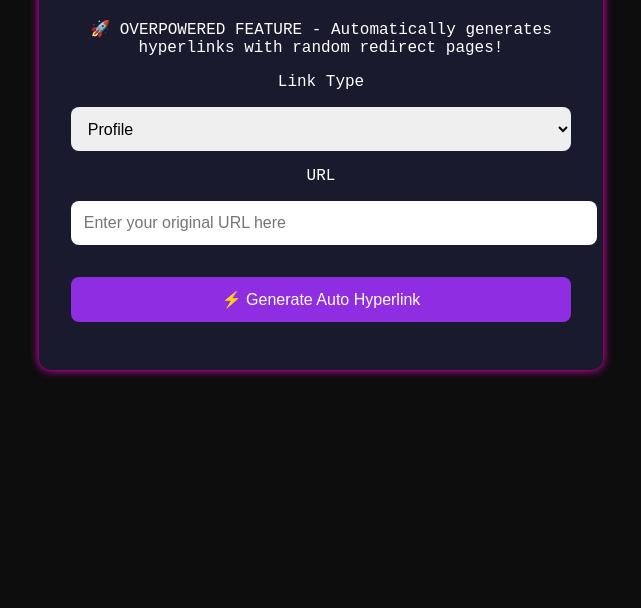
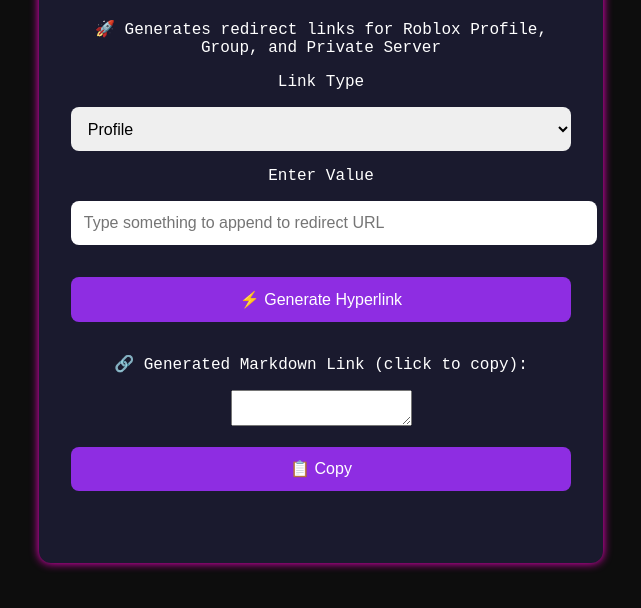
Before and after one commit to SHISUIOFFICIAL/shisuihyperlink, a plain HTML site: page index.html in a window 1280 px wide. Shown: the part 176-784 px from the top of the page, without its empty margins (319-960 px from the left). Drawn offline with Linux system fonts and the light colour scheme; a script that the page names is missing.

Commit message:
Update index.html

```diff
--- a/index.html
+++ b/index.html
@@ -1,28 +1,38 @@
 <!DOCTYPE html>
 <html lang="en">
 <head>
-  <meta charset="UTF-8">
+  <meta charset="UTF-8" />
   <title>Auto Hyperlink Generator</title>
-  <link rel="stylesheet" href="style.css">
+  <link rel="stylesheet" href="style.css" />
 </head>
 <body>
   <div class="container">
     <h1>⚡ AUTO HYPERLINK GENERATOR ⚡</h1>
-    <p>🚀 OVERPOWERED FEATURE - Automatically generates hyperlinks with random redirect pages!</p>
+    <p>🚀 Generates redirect links for Roblox Profile, Group, and Private Server</p>
 
     <label for="linkType">Link Type</label>
-    <select id="linkType">
+    <select id="linkType" onchange="updatePlaceholderAndExample()">
       <option value="profile">Profile</option>
       <option value="group">Group</option>
       <option value="privateServer">Private Server</option>
     </select>
 
-    <label for="urlInput">URL</label>
-    <input type="text" id="urlInput" placeholder="Enter your original URL here">
+    <label for="urlInput">Enter Value</label>
+    <input
+      type="text"
+      id="urlInput"
+      placeholder="Type something to append to redirect URL"
+    />
 
-    <button onclick="generateLink()">⚡ Generate Auto Hyperlink</button>
+    <button onclick="generateLink()">⚡ Generate Hyperlink</button>
 
-    <div id="result"></div>
+    <div id="resultBlock" class="hidden">
+      <p>🔗 Generated Markdown Link (click to copy):</p>
+      <textarea id="generatedLink" readonly rows="2"></textarea>
+      <button onclick="copyLink()">📋 Copy</button>
+    </div>
+
+    <div id="exampleBlock" style="margin-top: 1.5rem; color: #00ffd5; font-family: monospace;"></div>
   </div>
 
   <script src="script.js"></script>
```
